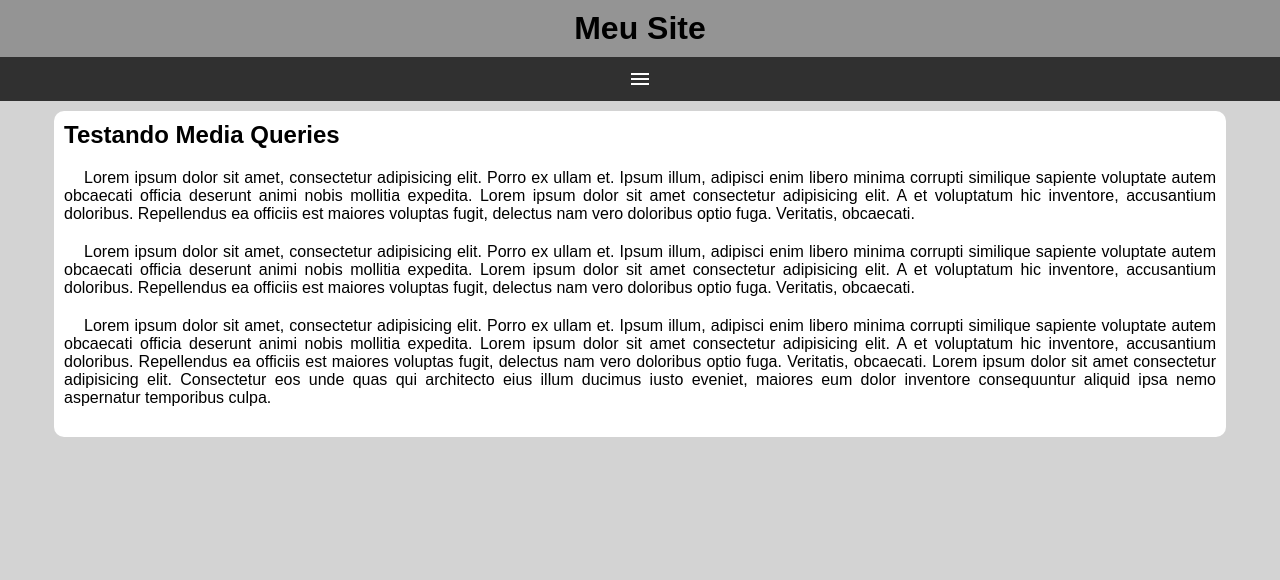
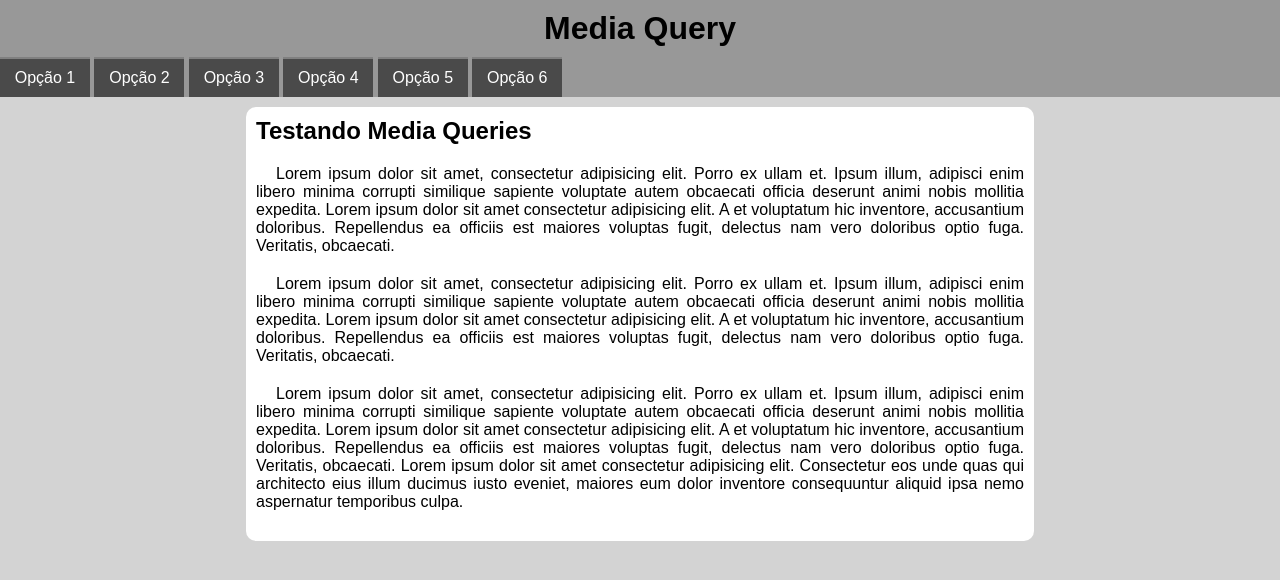
Before and after one commit to diogoluc30/html-css, a plain HTML site: page exercícios/ex026/mq005/index.html in a window 1280 px wide. Drawn offline with Linux system fonts and the light colour scheme.

Commit message:
atualizei ex005 de mq

```diff
--- /dev/null
+++ b/exercícios/ex026/mq005/estilos/media-query.css
@@ -0,0 +1,30 @@
+@charset "UTF-8";
+
+/* Typical Device Breakpoints
+-------------------------------
+Pequenas telas: até 600px
+Celular: de 600px até 768px
+Tablet: 768px até 992px
+Desktop: 992px até 1200px
+Grandes telas: acima de 1200px
+*/
+
+@media screen and (min-width: 768px) {
+    span#burguer {
+        display: none;
+    }
+
+    menu {
+        display: block;
+    }
+
+    menu > ul > li {
+        display: inline-block;
+        width: 90px;
+        text-align: center;
+    }
+
+    main {
+        width: 768px;
+    }
+}
--- a/exercícios/ex026/mq005/estilos/style.css
+++ b/exercícios/ex026/mq005/estilos/style.css
@@ -9,11 +9,11 @@
 }
 
 body, html {
-    background-color: lightgrey;
+    background-color: rgb(211, 211, 211);
 }
 
 header {
-    background-color: rgb(148, 148, 148);
+    background-color: rgba(147, 147, 147, 0.926);
 }
 
 header > h1 {
@@ -31,8 +31,8 @@ span#burguer {
 }
 
 span#burguer:hover {
-    background-color: white;
-    color: black;
+    background-color: rgba(63, 63, 63, 0.868);
+    color: white;
 }
 
 menu {
@@ -47,7 +47,7 @@ menu > ul > li > a {
     display: block;
     padding: 10px;
     text-decoration: none;
-    background-color: rgb(87, 87, 87);
+    background-color: rgba(63, 63, 63, 0.868);
     color: white;
     border-top: 2px solid gray;
 }
--- a/exercícios/ex026/mq005/index.html
+++ b/exercícios/ex026/mq005/index.html
@@ -6,10 +6,11 @@
     <title>Media Query</title>
     <link href="https://fonts.googleapis.com/icon?family=Material+Icons" rel="stylesheet">
     <link rel="stylesheet" href="estilos/style.css">
+    <link rel="stylesheet" href="estilos/media-query.css">
 </head>
-<body>
+<body onresize="mudouTamanho()">
     <header>
-        <h1>Meu Site</h1>
+        <h1>Media Query</h1>
         <span id="burguer" class="material-icons" onclick="clickMenu()">menu</span>
         <menu id="itens">
             <ul>
@@ -33,6 +34,15 @@
         </article>
     </main>
     <script>
+
+        function mudouTamanho() {
+            if (window.innerWidth >= 768) {
+                itens.style.display = 'block'
+            } else {
+                itens.style.display = 'none'
+            }
+        }
+
         function clickMenu() {
             if (itens.style.display == 'block') {
                 itens.style.display = 'none'
```
